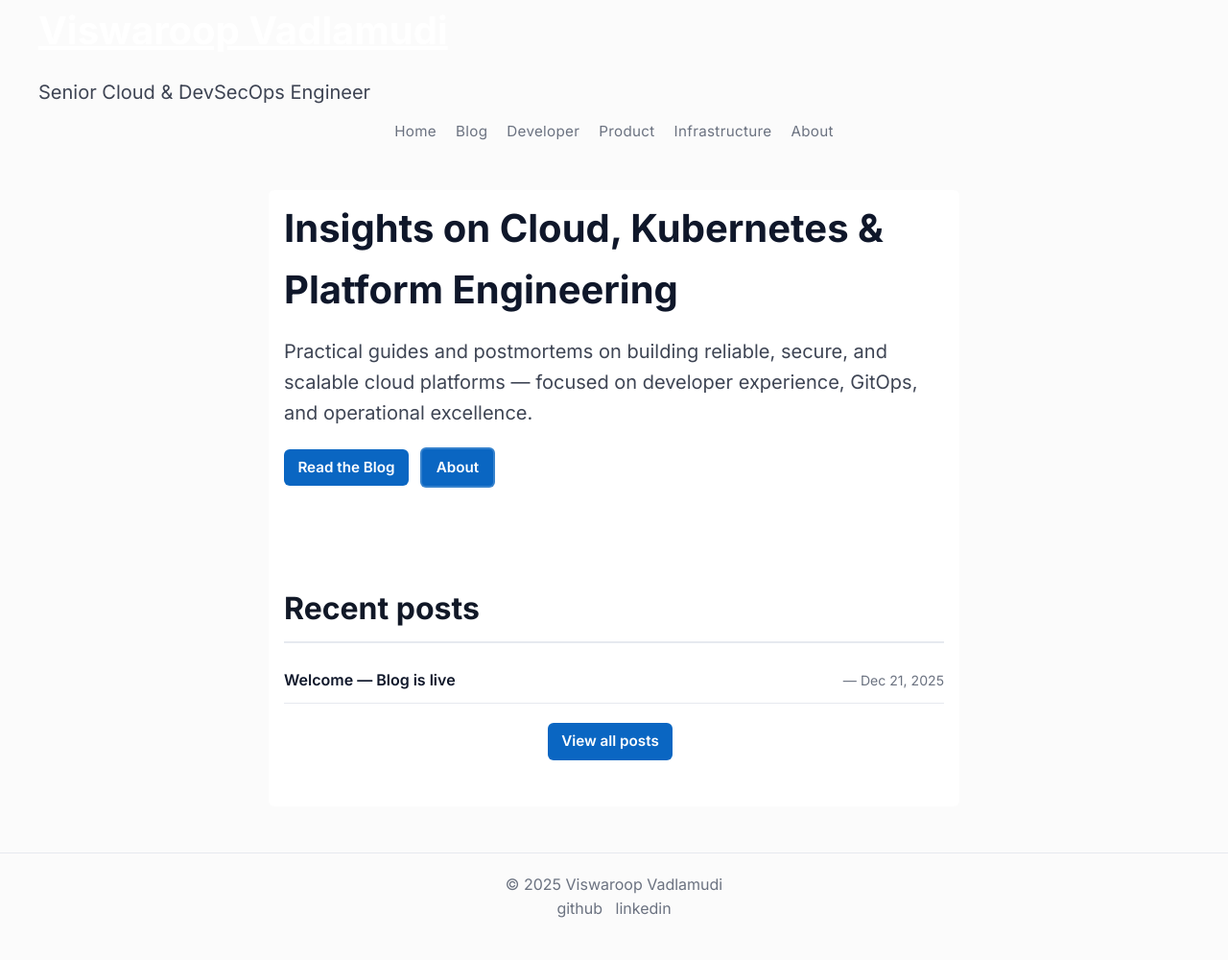
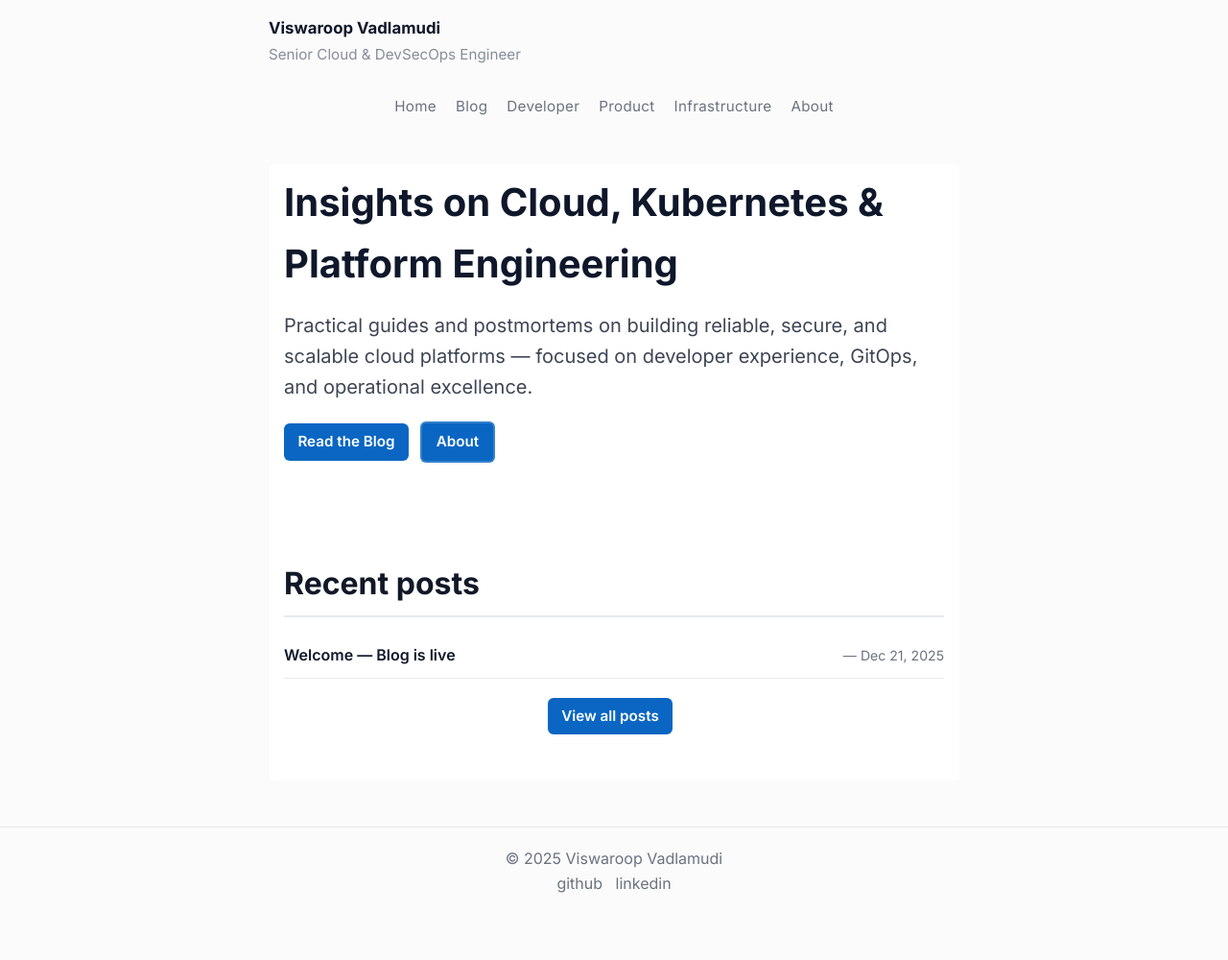
Before and after one commit to vviswaroop/vviswaroop.github.io, a Jekyll site: the page built from index.html, in a window 1280 px wide. Shown: the whole page at 96% size. Built offline with Jekyll 4.4.1, drawn with Linux system fonts in a browser that asks for light colours; after the commit the page ends 973 px from its top, so only the background shows below that.

Commit message:
style(ui): refine header sizing and layout for compact, content-first UX

```diff
--- a/assets/css/style.css
+++ b/assets/css/style.css
@@ -56,13 +56,15 @@ body {
 
 /* Header styles */
 header {
+    background: transparent;
+    padding: 1rem 0;
+}
 
-    .hero-grid{grid-template-columns:1fr;}
+.header-content { max-width: 720px; margin: 0 auto; }
 
-    .grid-container {
-        grid-template-columns: 1fr;
-    }
-    overflow: hidden;
+.site-header .site-title { font-size: 1.05rem; margin: 0; font-weight: 700 }
+.site-header .site-title a { color: var(--text); text-decoration: none }
+.site-header .subtitle { margin-top: 0.15rem; color: var(--muted); font-size: 0.95rem }
 }
 
 .header-content {
@@ -332,4 +334,4 @@ h3 {
 }
 
 /* Header links should be white */
-header a { color: white; }
+header a { color: var(--text); }
```
